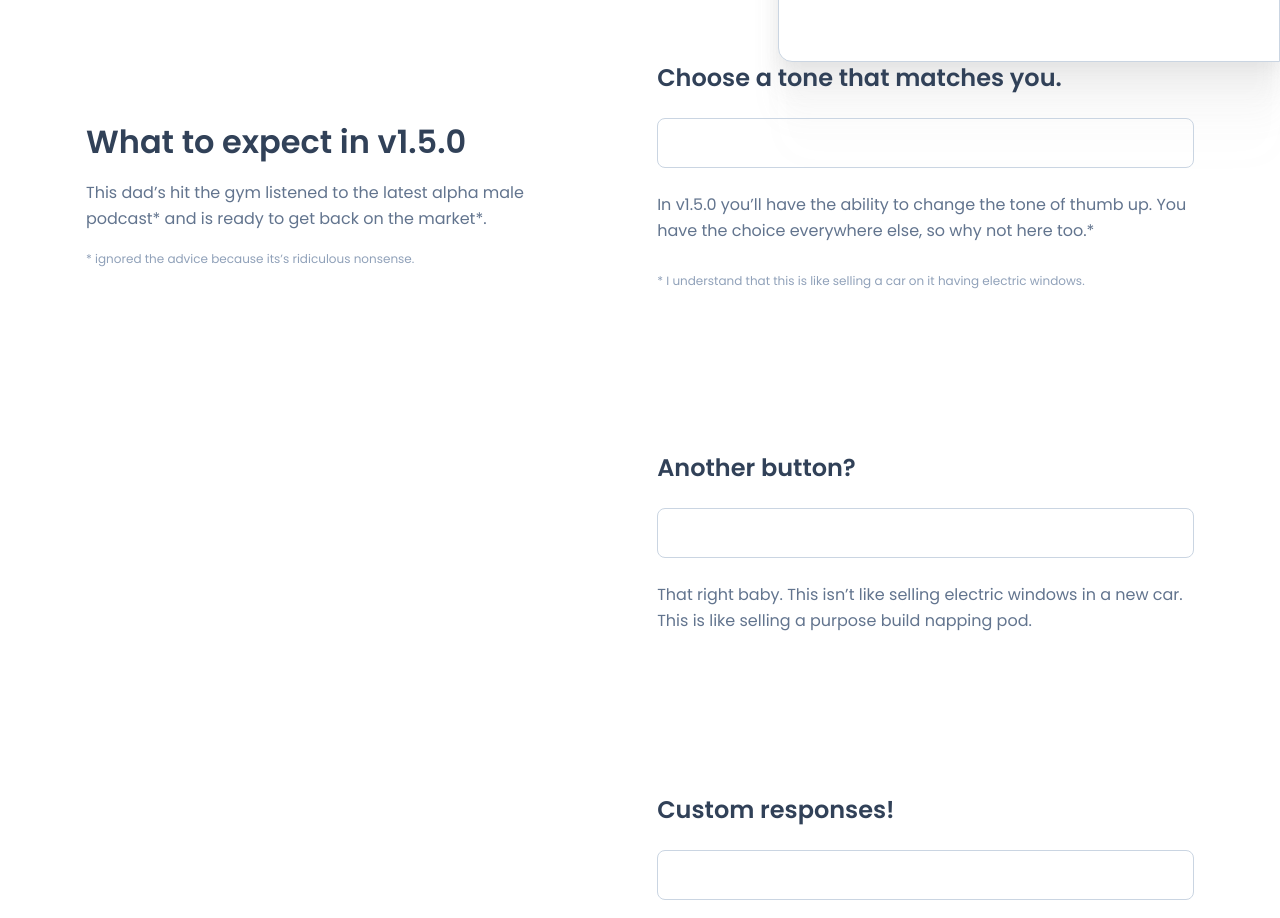
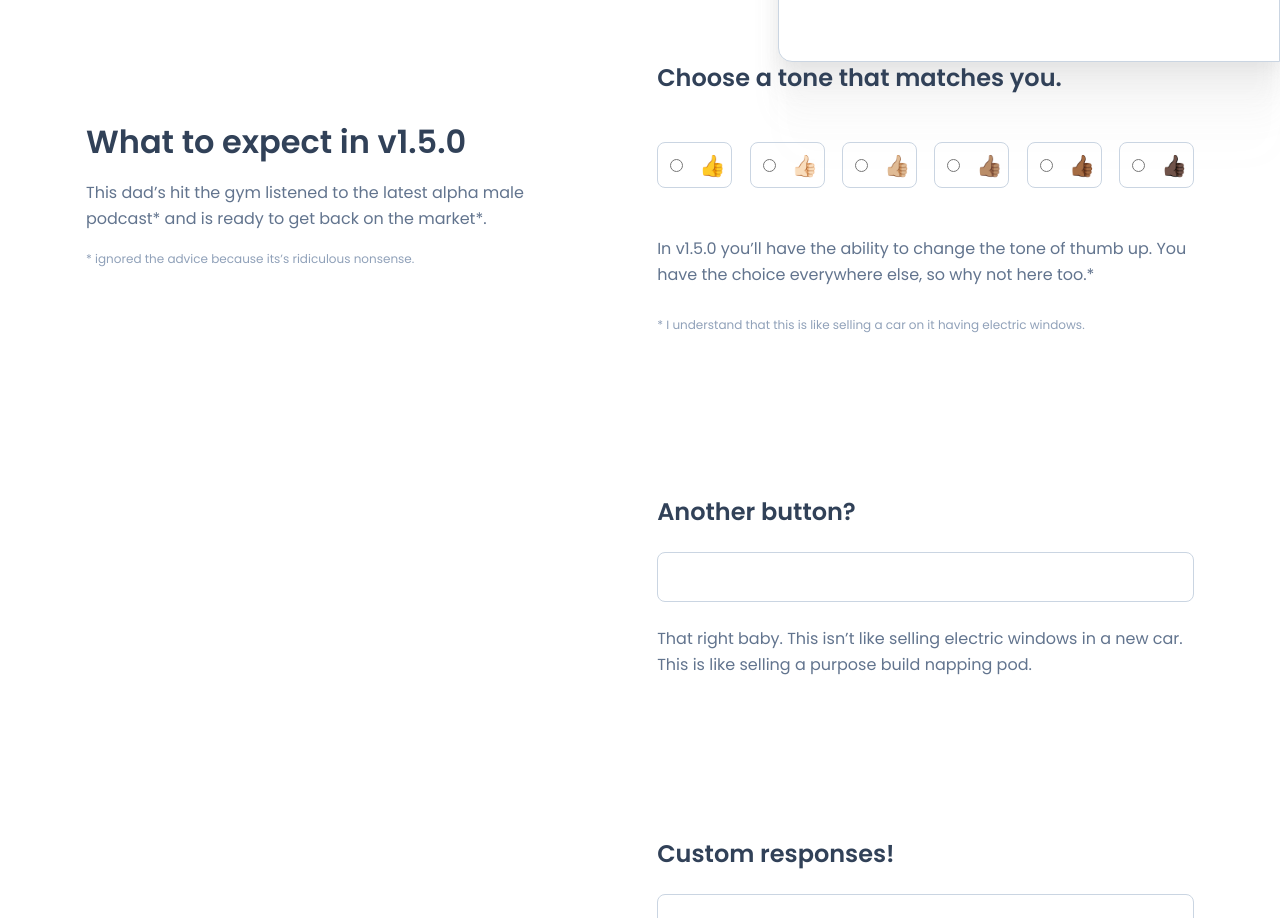
Before and after one commit to workingonstudio/workingon.studio, an Astro site: page /dad-reply in a window 1280 px wide. Shown: the part 796-1714 px from the top of the page. Built offline with nearby package versions, Linux system fonts and the light colour scheme; Astro itself is replaced by a stand-in of ours.

Commit message:
Attempting to add tailwind/forms

```diff
--- a/package.json
+++ b/package.json
@@ -24,6 +24,7 @@
     "typescript": "^5.9.2"
   },
   "devDependencies": {
+    "@tailwindcss/forms": "^0.5.7",
     "@types/node": "^20.19.11",
     "prettier": "^3.6.2",
     "prettier-plugin-astro": "^0.14.1",
--- a/src/components/dad-reply/ComingSoon.svelte
+++ b/src/components/dad-reply/ComingSoon.svelte
@@ -1,4 +1,5 @@
 <script lang="ts">
+  import ToneRadio from "./partials/ToneRadio.svelte";
 </script>
 
 <div class="flex flex-row items-start gap-32 [&_p]:leading-relaxed">
@@ -10,7 +11,14 @@
   <div class="flex-1 space-y-40">
     <div class="space-y-6">
       <h3 class="text-2xl font-semibold">Choose a tone that matches you.</h3>
-      <div class="rounded-lg border border-slate-300 p-6"></div>
+      <div class="flex flex-row justify-between py-6">
+        <ToneRadio value="tone-1" />
+        <ToneRadio value="tone-2" emoji="👍🏻" />
+        <ToneRadio value="tone-3" emoji="👍🏼" />
+        <ToneRadio value="tone-4" emoji="👍🏽" />
+        <ToneRadio value="tone-5" emoji="👍🏾" />
+        <ToneRadio value="tone-6" emoji="👍🏿" />
+      </div>
       <p>
         In v1.5.0 you’ll have the ability to change the tone of thumb up. You have the choice everywhere else, so why
         not here too.*
--- /dev/null
+++ b/src/components/dad-reply/partials/ToneRadio.svelte
@@ -0,0 +1,12 @@
+<script lang="ts">
+  export let value: string = "tone-1";
+  export let emoji: string = "👍";
+</script>
+
+<label
+  class="tone-option flex cursor-pointer items-center rounded-lg border border-slate-300 p-3 has-[:focus]:border-blue-500/50 has-[:focus]:ring-1 has-[:focus]:ring-offset-2"
+  for={value}
+>
+  <input type="radio" name="skinTone" {value} id={value} class="mr-4 cursor-pointer" />
+  <span class="h-5 w-5 text-[21px] leading-[21px]">{emoji}</span>
+</label>
--- a/tailwind.config.mjs
+++ b/tailwind.config.mjs
@@ -1,5 +1,5 @@
 /** @type {import('tailwindcss').Config} */
 export default {
   content: ["./src/**/*.{astro,html,js,jsx,md,mdx,svelte,ts,tsx,vue}"],
-  plugins: [],
+  plugins: [forms],
 };
```
Also changed, not shown: 1 other file.
